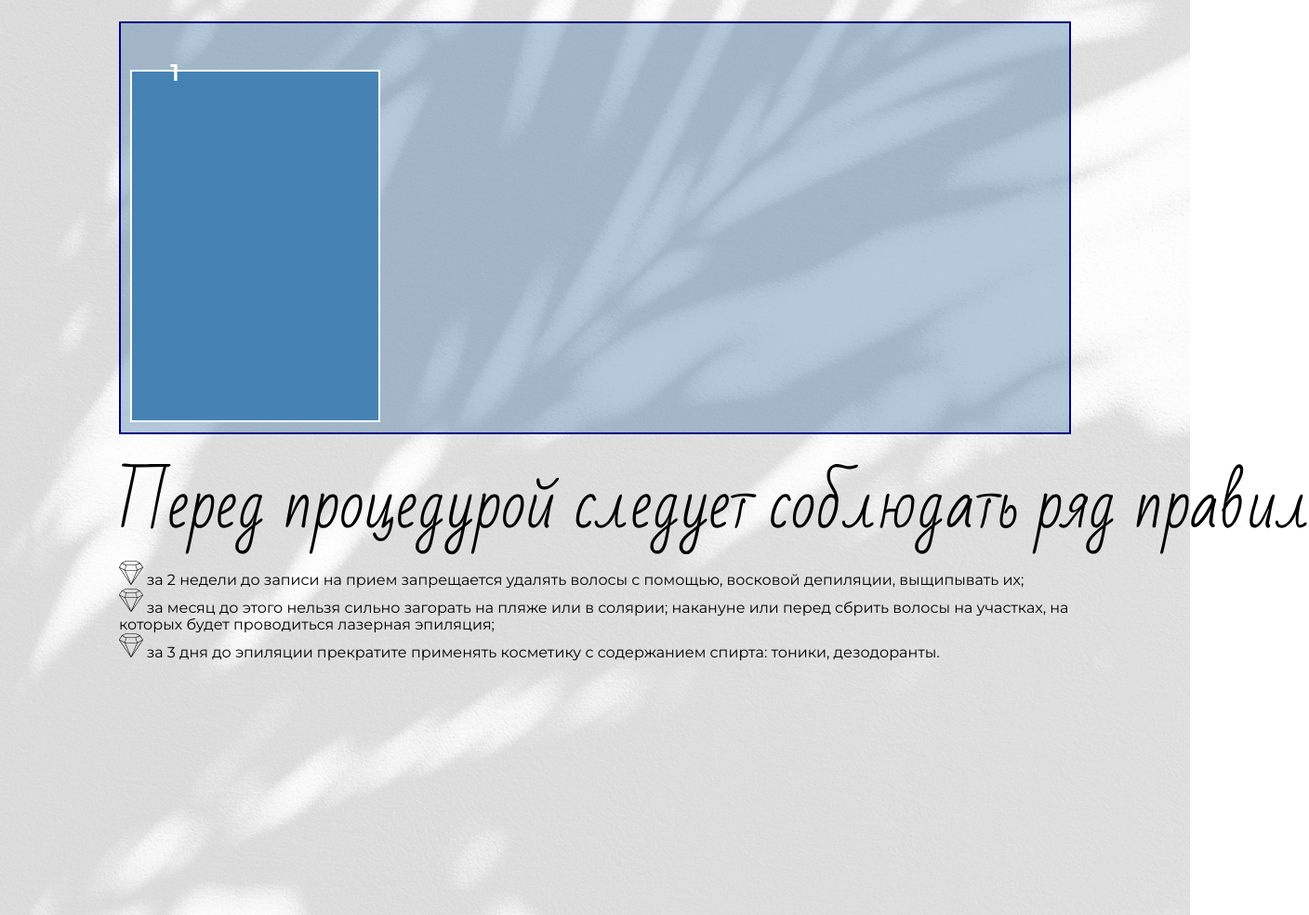
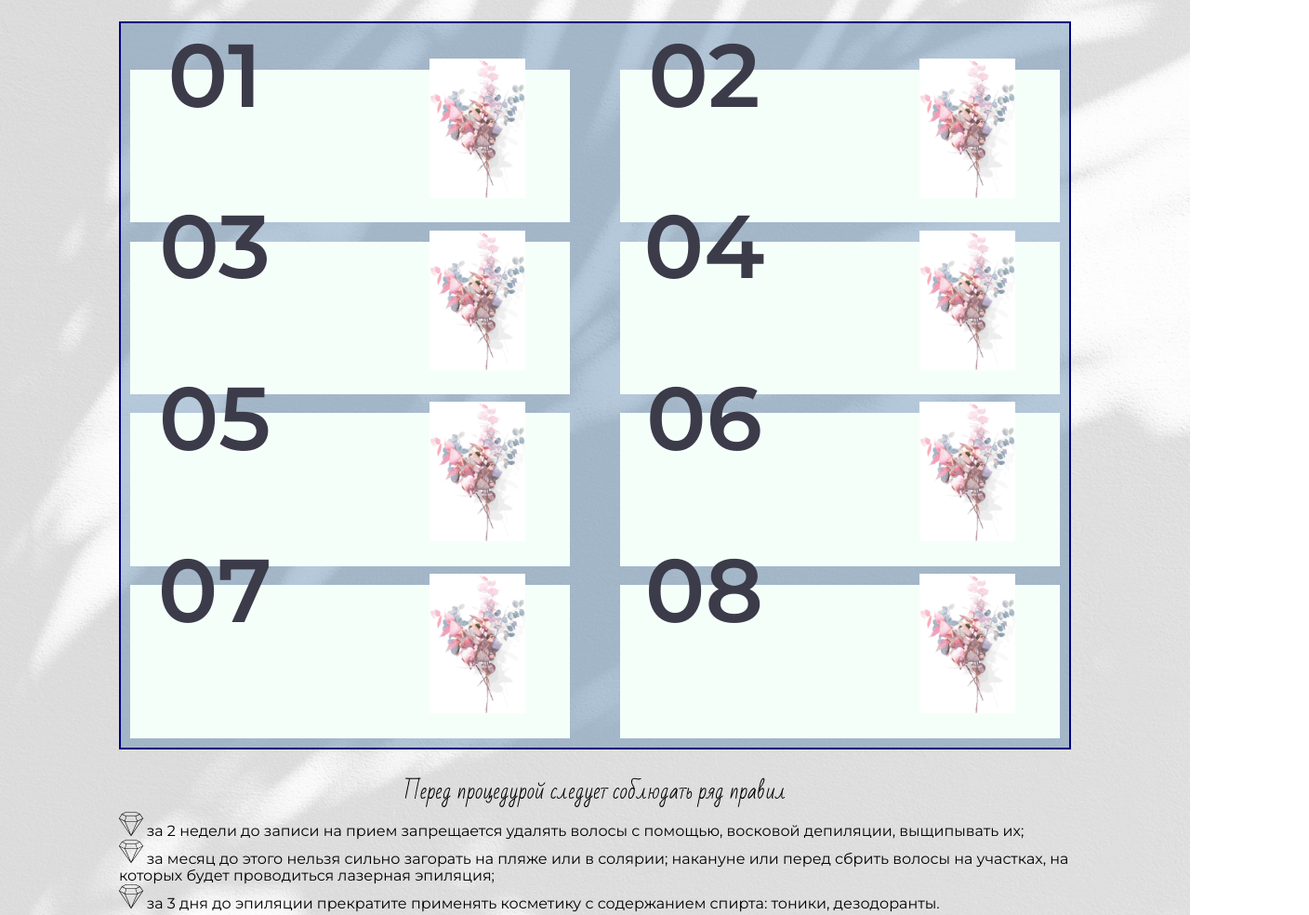
Before and after one commit to RUBYsimpleMAN/TaesteOfBeauty, a plain HTML site: page index.html in a window 1280 px wide. Shown: the part 3197-4181 px from the top of the page at 93% size, 1408 px wide, since content can reach past the window. Drawn offline with Linux system fonts and the light colour scheme.

Commit message:
2021-06-17_17-07-33_OneMoreCommit

```diff
--- a/css/main.css
+++ b/css/main.css
@@ -215,7 +215,6 @@ header {
 	justify-content: space-between;
 	margin: 3% auto;
 	min-width: 96%;
-	height: 50vh;
 	padding-top: 40px;
 	border: 2px solid navy;
 	background-color: rgba(76, 122, 168, .4);
@@ -226,15 +225,19 @@ header {
 }
 .main-activity__pic-area {
 	justify-self: center;
-	flex-basis: 22%;
+	flex-basis: 42%;
 	min-width: 20%;
 	margin: 1%;
 	padding: 2%;
 	border: 2px solid mintcream;
-	background-color: steelblue;
+	background-color: mintcream;
 }
 .main-activity__pic-tab {
 	width: auto;
+}
+.main-activity__pic-tab img {
+	width: 24%;
+	margin-left: 70%;
 }
 .main-activity__pic-star {
 	display: flex;
@@ -242,18 +245,27 @@ header {
 	justify-content: center;
 	width: 4vw;
 	height: 4vw;
-  margin-top: -20%;
+  margin: -10% 10%;
 }
 .main-activity__pic-star p {
-	font-size: 1.6rem;
+	font-size: 96px;
 	font-weight: 900;
-	color: #FFFFFF;
+  color: #3C3B4A;
 }
 
 
-.main-activity__rules div img {
+.main-activity__rules {
+	background-color: #EBCFCC;
+}
+
+.main-activity__rules-title {
+	text-align: center;
+}
+.main-activity__rules-title img {
+	width: 40%;
+}
+.main-activity__rules-text img {
 	width: 2vw;
-
 }
 
 
--- a/index.html
+++ b/index.html
@@ -235,15 +235,74 @@
           <div class="main-activity__pic-area">
             <div class="main-activity__pic-tab">
               <div class="main-activity__pic-star">
-                <p>1</p>
+                <p>01</p>
               </div><!--  class="main__pic-star" -->
-              <img src="" alt="">
+              <img src="assets/imgs/BucketAcuarel.jpg" alt="BucketAcuarel.jpg">
+            </div><!--  class="main__pic-tab" -->
+          </div>  <!--  class="main__pic-area" -->
+          <div class="main-activity__pic-area">
+            <div class="main-activity__pic-tab">
+              <div class="main-activity__pic-star">
+                <p>02</p>
+              </div><!--  class="main__pic-star" -->
+              <img src="assets/imgs/BucketAcuarel.jpg" alt="BucketAcuarel.jpg">
+            </div><!--  class="main__pic-tab" -->
+          </div>  <!--  class="main__pic-area" -->
+          <div class="main-activity__pic-area">
+            <div class="main-activity__pic-tab">
+              <div class="main-activity__pic-star">
+                <p>03</p>
+              </div><!--  class="main__pic-star" -->
+              <img src="assets/imgs/BucketAcuarel.jpg" alt="BucketAcuarel.jpg">
+            </div><!--  class="main__pic-tab" -->
+          </div>  <!--  class="main__pic-area" -->
+          <div class="main-activity__pic-area">
+            <div class="main-activity__pic-tab">
+              <div class="main-activity__pic-star">
+                <p>04</p>
+              </div><!--  class="main__pic-star" -->
+              <img src="assets/imgs/BucketAcuarel.jpg" alt="BucketAcuarel.jpg">
+            </div><!--  class="main__pic-tab" -->
+          </div>  <!--  class="main__pic-area" -->
+          <div class="main-activity__pic-area">
+            <div class="main-activity__pic-tab">
+              <div class="main-activity__pic-star">
+                <p>05</p>
+              </div><!--  class="main__pic-star" -->
+              <img src="assets/imgs/BucketAcuarel.jpg" alt="BucketAcuarel.jpg">
+            </div><!--  class="main__pic-tab" -->
+          </div>  <!--  class="main__pic-area" -->
+          <div class="main-activity__pic-area">
+            <div class="main-activity__pic-tab">
+              <div class="main-activity__pic-star">
+                <p>06</p>
+              </div><!--  class="main__pic-star" -->
+              <img src="assets/imgs/BucketAcuarel.jpg" alt="BucketAcuarel.jpg">
+            </div><!--  class="main__pic-tab" -->
+          </div>  <!--  class="main__pic-area" -->
+          <div class="main-activity__pic-area">
+            <div class="main-activity__pic-tab">
+              <div class="main-activity__pic-star">
+                <p>07</p>
+              </div><!--  class="main__pic-star" -->
+              <img src="assets/imgs/BucketAcuarel.jpg" alt="BucketAcuarel.jpg">
+            </div><!--  class="main__pic-tab" -->
+          </div>  <!--  class="main__pic-area" -->
+          <div class="main-activity__pic-area">
+            <div class="main-activity__pic-tab">
+              <div class="main-activity__pic-star">
+                <p>08</p>
+              </div><!--  class="main__pic-star" -->
+              <img src="assets/imgs/BucketAcuarel.jpg" alt="BucketAcuarel.jpg">
             </div><!--  class="main__pic-tab" -->
           </div>  <!--  class="main__pic-area" -->
         </div>    <!--  class="main-activity__pic-scoupe" -->
 
         <div class="main-activity__rules">
+          <div class="main-activity__rules-title">
             <img src="assets/imgs/MainActivityRules.svg" alt="MainActivityRules.svg">
+          </div>
+          <div class="main-activity__rules-text">
             <div>
               <img src="assets/icons/CrystalBullet.svg" alt="CrystalBullet.svg">
               за 2 недели до записи на прием запрещается удалять волосы с помощью, восковой депиляции, выщипывать их;
@@ -256,6 +315,7 @@
             <div>
               <img src="assets/icons/CrystalBullet.svg" alt="CrystalBullet.svg">
               за 3 дня до эпиляции прекратите применять косметику с содержанием спирта: тоники, дезодоранты.
+            </div>
           </div>
         </div>    <!--  class="main-activity__rules" -->
 
```
Lines whose indentation alone changed are shown as unchanged.
